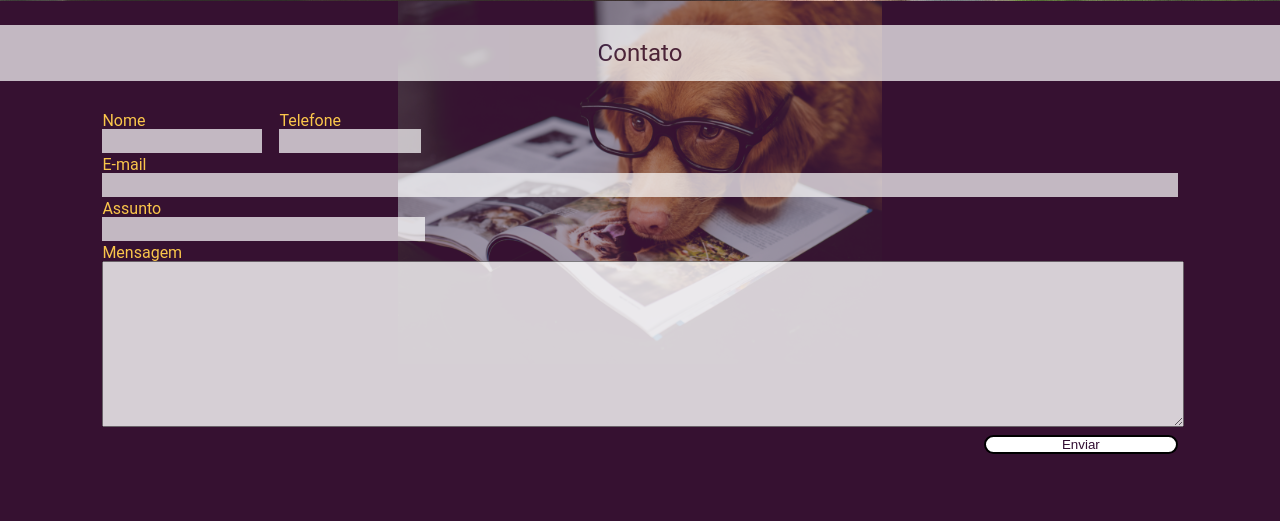
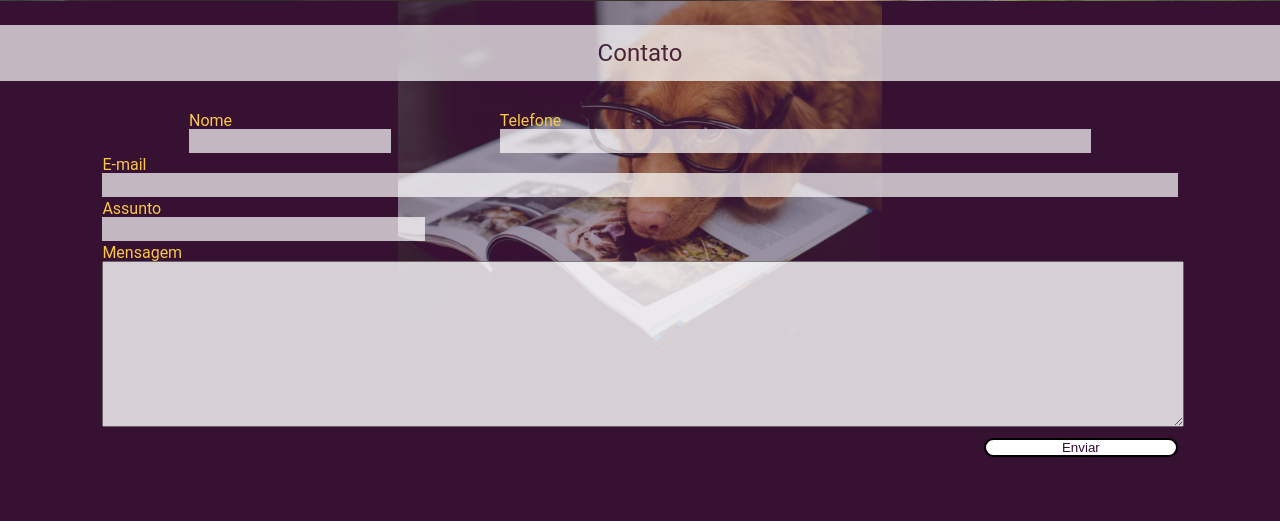
Before and after one commit to citi-onboarding/Abrigo, a Django app: page / in a window 1280 px wide. Shown: the part 1599-2120 px from the top of the page. Run offline with Django 3.2, Linux system fonts and the light colour scheme; some libraries are stand-ins or nearby versions.

Commit message:
Corrigindo posicionamento da linha 1

```diff
--- a/static/css/contato.css
+++ b/static/css/contato.css
@@ -24,55 +24,39 @@
 #line1-contato{
     margin: 4vh 8vw 0.5vh 8vw;
     display: flex;
-}
-#line1-contato input{
-    width: 80%;
-}
-#nome-contato label{
-    display: block;
+    justify-content: space-evenly;
 }
 #nome-contato input{
-    display: block;
     width: 90%;
 }
-#telefone-contato label{
-    display: block;
+#telefone-contato{
+    width: 55%;
 }
 #telefone-contato input{
-    display: block;
+    width: 100%;
 }
 #line2-contato{
     margin: 0vh 8vw 0.5vh 8vw;
 }
 #line2-contato input{
-    display: block;
     width: 100%;
-}
-#line2-contato label{
-    display: block;
 }
 #line3-contato{
     margin: 0vh 8vw 0.5vh 8vw;
+    display: flex;
+    flex-direction: column;
 }
 #line3-contato input{
-    display: block;
     width: 30%;
-}
-#line3-contato label{
-    display: block;
 }
 #line4-contato{
     margin: 0vh 8vw 0.5vh 8vw;
 }
 #msg{
-    display: block;
     width: 100%;
     height: 20vh;
     opacity: 0.8;
     text-align: start;
-}
-#line4-contato label{
-    display: block;
 }
 #botao-contato{
     display: flex;
```
